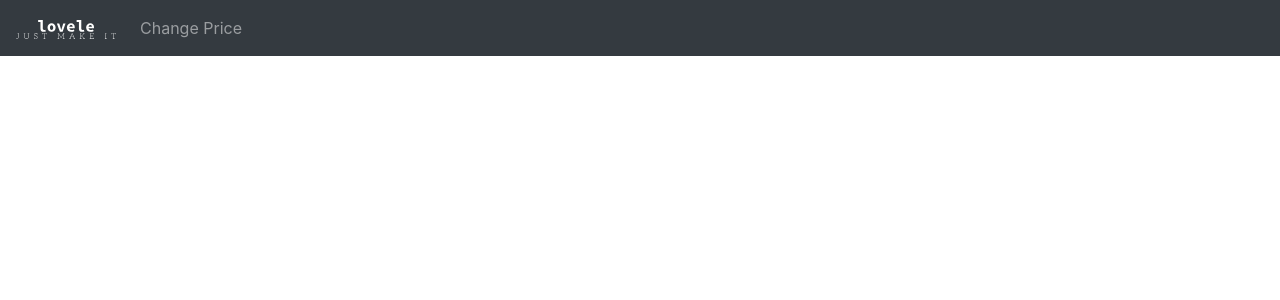
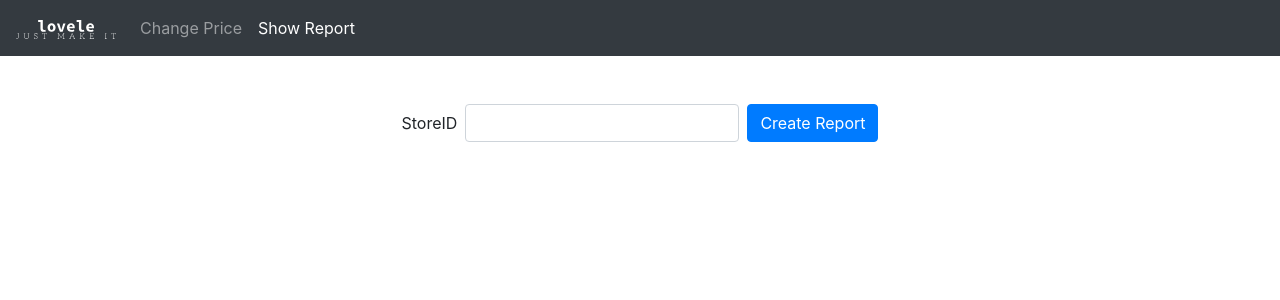
Before and after one commit to pufarin/mono-cocome, an Angular app in the folder cocoFront/: page /show-stock-report in a window 1280 px wide. Before the commit this address led to /. Shown: the top 300 px of the page. Built offline with nearby package versions, Linux system fonts and the light colour scheme.

Commit message:
added uc5 module + view + service

```diff
--- a/cocoFront/src/app/app-routing.module.ts
+++ b/cocoFront/src/app/app-routing.module.ts
@@ -3,11 +3,13 @@ import { Routes, RouterModule } from '@angular/router';
 
 import { Uc7viewComponent } from './uc7changeprice/uc7view/uc7view.component';
 import { HomepageComponent } from './homepage/homepage.component';
+import { Uc5viewComponent } from './uc5-show-stock-reports/uc5view/uc5view.component';
 
 
 const routes: Routes = [
   {path:'', component: HomepageComponent },
-  {path:'change-price', component: Uc7viewComponent }
+  {path:'change-price', component: Uc7viewComponent },
+  {path:'show-stock-report', component: Uc5viewComponent }
 ];
 
 @NgModule({
--- a/cocoFront/src/app/app.module.ts
+++ b/cocoFront/src/app/app.module.ts
@@ -8,6 +8,7 @@ import {NgbModule} from '@ng-bootstrap/ng-bootstrap';
 import { Uc7changepriceModule } from './uc7changeprice/uc7changeprice.module';
 import { HeaderComponent } from './header/header.component';
 import { HomepageComponent } from './homepage/homepage.component';
+import { Uc5ShowStockReportsModule } from './uc5-show-stock-reports/uc5-show-stock-reports.module';
 
 @NgModule({
   declarations: [
@@ -19,6 +20,7 @@ import { HomepageComponent } from './homepage/homepage.component';
     BrowserModule,
     AppRoutingModule,
     Uc7changepriceModule,
+    Uc5ShowStockReportsModule,
     NgbModule
   ],
   providers: [],
--- a/cocoFront/src/app/header/header.component.html
+++ b/cocoFront/src/app/header/header.component.html
@@ -14,6 +14,9 @@
         <li class="nav-item">
                 <a class="nav-link" routerLinkActive="active" routerLink="/change-price">Change Price</a>
         </li>
+        <li class="nav-item">
+          <a class="nav-link" routerLinkActive="active" routerLink="/show-stock-report">Show Report</a>
+        </li>
 
 
       </ul>
--- /dev/null
+++ b/cocoFront/src/app/uc5-show-stock-reports/service/uc5.service.ts
@@ -0,0 +1,9 @@
+import { Injectable } from '@angular/core';
+
+@Injectable({
+  providedIn: 'root'
+})
+export class Uc5Service {
+
+  constructor() { }
+}
--- /dev/null
+++ b/cocoFront/src/app/uc5-show-stock-reports/uc5view/uc5view.component.html
@@ -0,0 +1,16 @@
+<div class="container mt-md-5">
+    <div class="row h-100 justify-content-center align-items-center">
+        <form class="form-inline" [formGroup]="storeIdForm" (ngSubmit)="getStockReports()">
+        <div class="form-group" >
+            <label for="store-id" class="mr-md-2"> StoreID </label>
+            <input
+            type="number"
+            id="store-id"
+            formControlName="storeId"
+            class="form-control mr-md-2">
+
+            </div>
+            <button class="btn btn-primary" type="submit">Create Report</button>
+        </form>
+    </div>
+</div>
--- /dev/null
+++ b/cocoFront/src/app/uc5-show-stock-reports/uc5view/uc5view.component.ts
@@ -0,0 +1,26 @@
+import { Component, OnInit } from '@angular/core';
+import { FormGroup, FormControl } from '@angular/forms';
+
+@Component({
+  selector: 'app-uc5view',
+  templateUrl: './uc5view.component.html',
+  styleUrls: ['./uc5view.component.css']
+})
+export class Uc5viewComponent implements OnInit {
+
+  storeIdForm : FormGroup;
+
+  constructor() {
+    this.storeIdForm = new FormGroup({
+      'storeId' : new FormControl(null)
+    });
+   }
+
+  ngOnInit() {
+  }
+
+  getStockReports(){
+    console.log("Store Id: ", this.storeIdForm.value);
+  }
+
+}
```
Also changed, not shown: cocoFront/src/app/uc5-show-stock-reports/data/stock-item-report.ts (added, +9 -0 lines), cocoFront/src/app/uc5-show-stock-reports/uc5-show-stock-reports.module.ts (added, +21 -0 lines), cocoFront/src/app/uc5-show-stock-reports/uc5view/uc5view.component.css (added), 1 other file (tests, documents, lock files or other folders).
